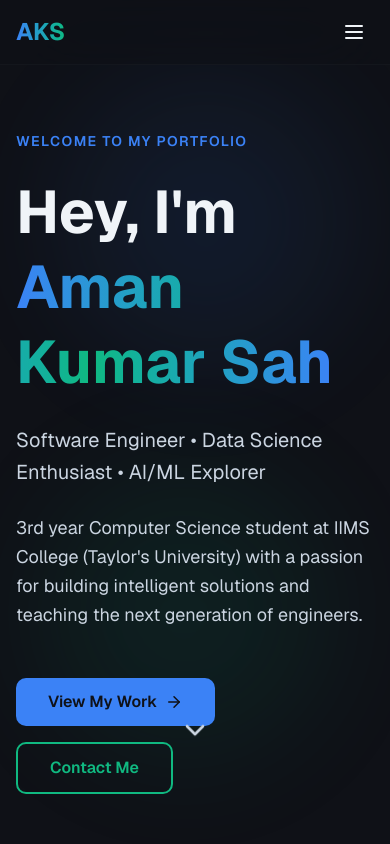
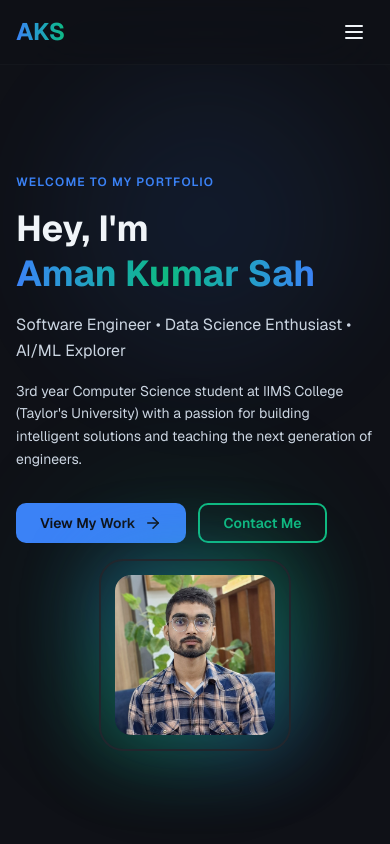
Before and after one commit to aman000sah/aman-portfolio, a Next.js app: page / in a window 390 px wide. Shown: the top 844 px of the page. Built offline with nearby package versions, Linux system fonts and the light colour scheme.

Commit message:
Fix mobile hero layout - image on right side with responsive fonts

```diff
--- a/app/page.tsx
+++ b/app/page.tsx
@@ -1,7 +1,7 @@
 "use client"
 
 import { useState, useEffect } from "react"
-import { Menu, X, Github, Linkedin, Mail, ExternalLink, ChevronDown, ArrowRight } from "lucide-react"
+import { Menu, X, Github, Linkedin, Mail, ExternalLink, ChevronDown, ArrowRight, Phone } from "lucide-react"
 
 export default function Portfolio() {
   const [mobileMenuOpen, setMobileMenuOpen] = useState(false)
@@ -98,38 +98,40 @@ export default function Portfolio() {
         </div>
 
         <div className="max-w-7xl mx-auto w-full relative z-10">
-          <div className="grid md:grid-cols-2 gap-12 items-center">
+          <div className="grid grid-cols-1 sm:grid-cols-2 gap-4 sm:gap-8 md:gap-12 items-center">
             {/* Left: Text Content */}
-            <div className="space-y-8 animate-in fade-in slide-in-from-left-8 duration-1000">
-              <div className="space-y-6">
-                <p className="text-primary font-semibold tracking-widest uppercase text-sm">Welcome to my portfolio</p>
-                <h1 className="text-6xl md:text-7xl font-bold leading-tight">
+            <div className="space-y-6 sm:space-y-8 animate-in fade-in slide-in-from-left-8 duration-1000">
+              <div className="space-y-4 sm:space-y-6">
+                <p className="text-primary font-semibold tracking-widest uppercase text-xs sm:text-sm">
+                  Welcome to my portfolio
+                </p>
+                <h1 className="text-4xl sm:text-5xl md:text-6xl lg:text-7xl font-bold leading-tight">
                   Hey, I'm
                   <br />
                   <span className="bg-gradient-to-r from-primary via-accent to-primary bg-clip-text text-transparent">
                     Aman Kumar Sah
                   </span>
                 </h1>
-                <p className="text-xl text-muted-foreground leading-relaxed max-w-xl">
+                <p className="text-base sm:text-lg md:text-xl text-muted-foreground leading-relaxed max-w-xl">
                   Software Engineer • Data Science Enthusiast • AI/ML Explorer
                 </p>
-                <p className="text-lg text-muted-foreground leading-relaxed max-w-xl">
+                <p className="text-sm sm:text-base md:text-lg text-muted-foreground leading-relaxed max-w-xl">
                   3rd year Computer Science student at IIMS College (Taylor's University) with a passion for building
                   intelligent solutions and teaching the next generation of engineers.
                 </p>
               </div>
 
               {/* CTA Buttons */}
-              <div className="flex gap-4 pt-4 flex-wrap">
+              <div className="flex gap-3 sm:gap-4 pt-2 sm:pt-4 flex-wrap">
                 <button
                   onClick={() => scrollToSection("projects")}
-                  className="px-8 py-3 bg-primary text-background rounded-lg font-semibold hover:bg-primary/90 transition-all hover:shadow-lg hover:shadow-primary/30 flex items-center gap-2 group"
+                  className="px-6 sm:px-8 py-2 sm:py-3 text-sm sm:text-base bg-primary text-background rounded-lg font-semibold hover:bg-primary/90 transition-all hover:shadow-lg hover:shadow-primary/30 flex items-center gap-2 group"
                 >
                   View My Work <ArrowRight size={18} className="group-hover:translate-x-1 transition-transform" />
                 </button>
                 <button
                   onClick={() => scrollToSection("contact")}
-                  className="px-8 py-3 border-2 border-accent text-accent rounded-lg font-semibold hover:bg-accent/10 transition-all"
+                  className="px-6 sm:px-8 py-2 sm:py-3 text-sm sm:text-base border-2 border-accent text-accent rounded-lg font-semibold hover:bg-accent/10 transition-all"
                 >
                   Contact Me
                 </button>
@@ -137,15 +139,19 @@ export default function Portfolio() {
             </div>
 
             {/* Right: Profile Image */}
-            <div className="relative hidden md:flex items-center justify-center animate-in fade-in slide-in-from-right-8 duration-1000">
-              <div className="relative w-80 h-80">
+            <div className="relative flex items-center justify-center animate-in fade-in slide-in-from-right-8 duration-1000">
+              <div className="relative w-48 h-48 sm:w-64 sm:h-64 md:w-80 md:h-80">
                 {/* Animated border */}
                 <div className="absolute inset-0 bg-gradient-to-br from-primary via-accent to-primary rounded-3xl opacity-20 blur-2xl animate-pulse"></div>
                 <div className="absolute inset-0 rounded-3xl border-2 border-gradient-to-br from-primary to-accent"></div>
 
                 {/* Profile Image */}
                 <div className="absolute inset-4 rounded-2xl overflow-hidden bg-gradient-to-br from-card to-background">
-                  <img src="/professional-handsome-portrait-photo.jpg" alt="Aman Kumar Sah" className="w-full h-full object-cover" />
+                  <img
+                    src="/professional-handsome-portrait-photo.jpg"
+                    alt="Aman Kumar Sah"
+                    className="w-full h-full object-cover"
+                  />
                 </div>
               </div>
             </div>
@@ -168,7 +174,7 @@ export default function Portfolio() {
         <div className="max-w-7xl mx-auto">
           <h2 className="text-5xl md:text-6xl font-bold mb-20">About Me</h2>
 
-          <div className="grid md:grid-cols-2 gap-16 items-center">
+          <div className="grid grid-cols-1 md:grid-cols-2 gap-8 md:gap-16 items-center">
             {/* Left: About Text */}
             <div className="space-y-8">
               <p className="text-lg text-muted-foreground leading-relaxed">
@@ -540,5 +546,3 @@ export default function Portfolio() {
     </div>
   )
 }
-
-import { Phone } from "lucide-react"
```
